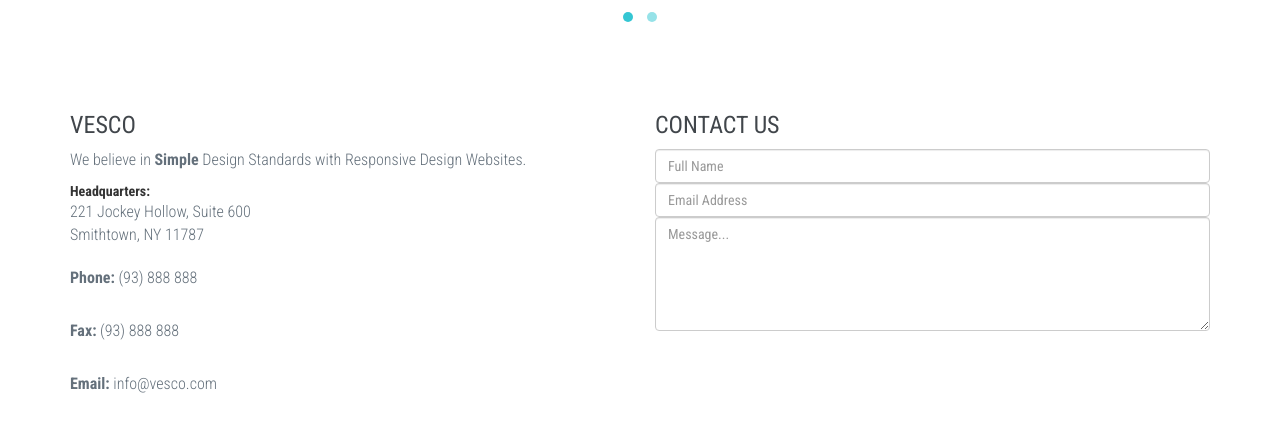
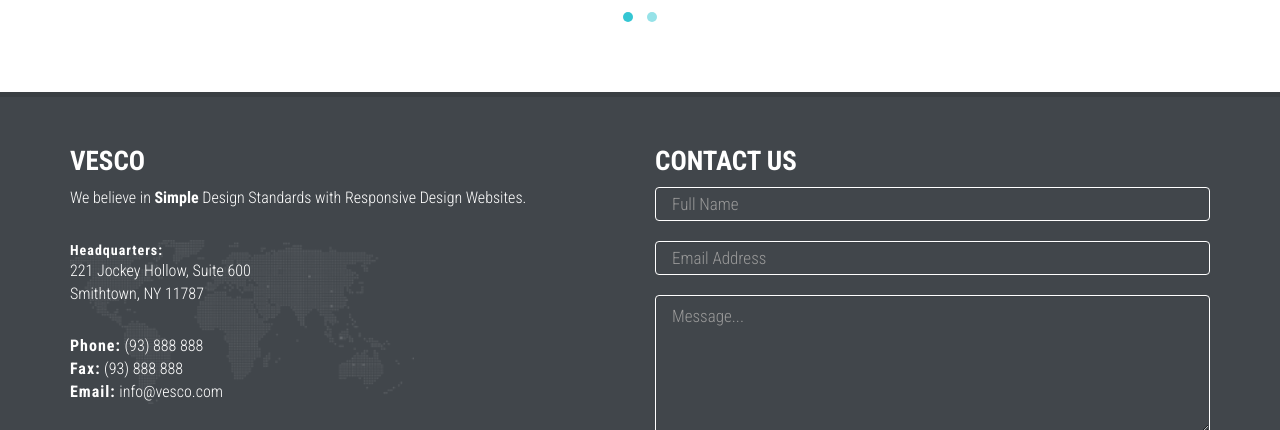
Before and after one commit to sergimarquez/marketing-website, a plain HTML site: page index.html in a window 1280 px wide. Shown: the part 6037-6467 px from the top of the page. Drawn offline with Linux system fonts and the light colour scheme.

Commit message:
contact CSS

```diff
--- a/css/style.css
+++ b/css/style.css
@@ -313,6 +313,10 @@ h4.team-member-designation {
 	color: #64707b;
 }
 
+.icon-white i {
+	color: #fff;
+}
+
 .social-icon i:hover {
 	color: #34c6d3;
 }
@@ -481,3 +485,52 @@ ul.pricing-spec li p {
 .client {
 	padding: 40px 0px;
 }
+
+/*-----------------------------------------------------------------------------------*/
+/*  1 - CONTACT
+/*-----------------------------------------------------------------------------------*/
+
+footer {
+	background-color: #41464b;
+	padding-top: 30px;
+	border-top: 5px solid rgba( 0, 0, 0, 0.1);
+}
+
+#contact-left h3,
+#contact-right h3 {
+	color: #fff;
+	font-size: 27px;
+	font-weight: 700;
+}
+
+#contact-left p {
+	color: #fff;
+	margin-bottom: 30px;
+}
+
+#contact-info {
+	background-image: url("../img/world-map.png");
+	background-repeat: no-repeat;
+	background-size: contain;
+}
+
+address {
+	color: #fff;
+}
+
+address strong,
+#phone-fax-email strong {
+	letter-spacing: 1px;
+}
+
+form .form-control {
+	background: transparent;
+	border border-radius: 0;
+	border-color: #fff;
+	font-size: 17px;
+	font-weight: 300;
+	padding: 8px 16px;
+	margin-bottom: 20px;
+	color: #fff;
+
+}
--- a/index.html
+++ b/index.html
@@ -1227,17 +1227,21 @@
 
                                 </address>
 
-                            </div>
+                                <!-- Phone Fax & Email -->
 
-                            <!-- Phone Fax & Email -->
+                                <div id="phone-fax-email">
 
-                            <div id="phone-fax-email">
+                                    <p>
 
-                                <p><strong>Phone:</strong><span> (93) 888 888</span></p><br>
+                                        <strong>Phone:</strong><span> (93) 888 888</span><br>
 
-                                <p><strong>Fax:</strong><span> (93) 888 888</span></p><br>
+                                        <strong>Fax:</strong><span> (93) 888 888</span><br>
 
-                                <p><strong>Email:</strong><span> info@vesco.com </span></p><br>
+                                        <strong>Email:</strong><span> info@vesco.com </span><br>
+
+                                    </p>
+
+                                </div>
 
                             </div>
 
@@ -1265,7 +1269,7 @@
 
                     <div class="col-md-6">
 
-                        <div class="contact-right">
+                        <div id="contact-right">
 
                             <h3> Contact Us </h3>
 
@@ -1279,7 +1283,7 @@
 
                                 <div id="send-btn">
 
-                                    <a href="#" class="btn btn-lg btn-general btn-white" role="button"> Send </a>
+                                    <a href="#" class="btn btn-lg btn-general btn-white" role="button"> SEND</a>
 
                                 </div>
 
```
